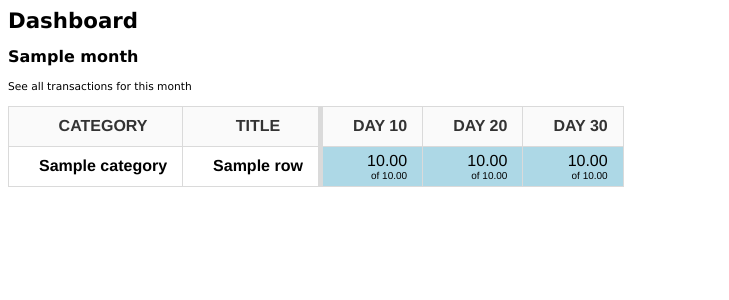
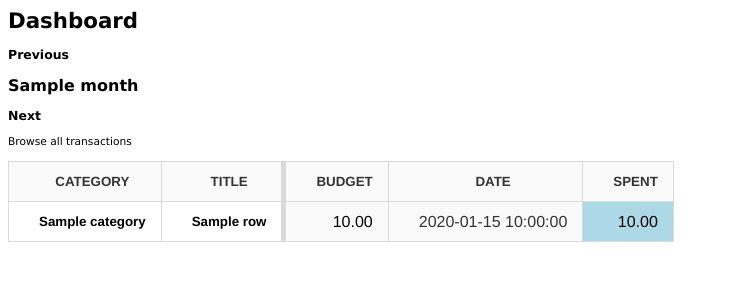
Before and after one commit to reis/bdgt, a Python web app: template web/templates/budget.html in a window 1280 px wide. Shown: the top 300 px of the page, without its empty margins (0-729 px from the left). Run offline with Jinja, Linux system fonts and the light colour scheme; the template is opened without the code that fills it: most values are stand-ins (such as "Sample title", 1, 10 or a date in 2020).

Commit message:
New templates

```diff
--- a/web/static/css/table.css
+++ b/web/static/css/table.css
@@ -11,13 +11,16 @@ a {
 table {
   color: #333;
   font-family: Helvetica, Arial, sans-serif;
+  font-size: 10pt;
   border-collapse: collapse;
   border-spacing: 0;
 }
 
-thead tr th {
+tr th.header {
   background: #FAFAFA;
+  font-size: 10pt;
   text-align: center;
+  font-weight: bold;
 }
 
 th {
@@ -32,14 +35,11 @@ td, th {
     padding-left: 30px;
 }
 
-th {
-    font-weight: bold;
-}
-
 td {
     background: #FAFAFA;
 }
 
 td.number {
   text-align: right;
+  font-size: 12pt;
 }
--- a/web/templates/budget.html
+++ b/web/templates/budget.html
@@ -1,51 +1,55 @@
 {% extends 'template.html' %}
 {% block content %}
+        <h3><a href="budget?month={{ links[0] }}">Previous</a></h3>
         <h2>{{ month }}</h2>
-        <a href="transactions?month={{ month }}&category=&title=">See all transactions for this month</a>
+        <h3><a href="budget?month={{ links[1] }}">Next</a></h3>
+        <a href="transactions?month={{ month }}&category=&title=">Browse all transactions</a>
         <br/><br/>
         <table>
 
-            <thead>
                 <tr>
-                    <th>CATEGORY</th>
-                    <th style="border-right: 5px solid #DADADA;">TITLE</th>
-                    <th>DAY 10</th>
-                    <th>DAY 20</th>
-                    <th>DAY 30</th>
+                    <th class="header">CATEGORY</th>
+                    <th class="header" style="border-right: 5px solid #DADADA;">TITLE</th>
+                    <th class="header">BUDGET</th>
+                    <th class="header">DATE</th>
+                    <th class="header">SPENT</th>
                 </tr>
-            </thead>
-            <tbody>
                 {% for row in budget %}
                 <tr>
-                    {% set c1 = "LightGray" if row['budget1'] == 0 and row['amount1'] == 0 else "YellowGreen" if row['amount1'] > row['budget1'] else "Salmon" if row['amount1'] < row['budget1'] else "LightBlue" %}
-                    {% set c2 = "LightGray" if row['budget2'] == 0 and row['amount2'] == 0 else "YellowGreen" if row['amount2'] > row['budget2'] else "Salmon" if row['amount2'] < row['budget2'] else "LightBlue" %}
-                    {% set c3 = "LightGray" if row['budget3'] == 0 and row['amount3'] == 0 else "YellowGreen" if row['amount3'] > row['budget3'] else "Salmon" if row['amount3'] < row['budget3'] else "LightBlue" %}
-                    {% if row["ord"] == 2 %}
-                        {% set c1 = "Yellow" %}
-                        {% set c2 = "Yellow" %}
-                        {% set c3 = "Yellow" %}
-                    {% endif %}
+                    {% set c1 = "LightGray" if row['budget'] == 0 and row['spent'] == 0 else "Yellow" if row['spent'] == 0 else "YellowGreen" if row['spent'] > row['budget'] else "Salmon" if row['spent'] +1 < row['budget'] else "LightBlue" %}
                     <th>
                         <a href="transactions?month={{month}}&category={{row['category'] }}&title=">
                         {{ row['category'] }}</th>
                     <th style="border-right: 5px solid #DADADA;">
-                            <a href="transactions?month={{month}}&category={{row['category'] }}&title={{row['title'] if row['title']}}">
-                            {{ row['title'] if row['title'] }}</th>
+                        <a href="transactions?month={{month}}&category={{row['category'] }}&title={{row['title'] if row['title']}}">
+                        {{ row['title'] if row['title'] }}</th>
+                    <td class="number">
+                        <a href="transactions?month={{month}}&category={{row['category'] }}&title={{row['title'] if row['title']}}">
+                        {{ "{:.2f}".format(row['budget']) }}
+                    </td>
+                    <td class="number">
+                        {{ row['date'] if row['date'] }}
+                    </td>
                     <td class="number" style="background: {{c1}}">
                         <a href="transactions?month={{month}}&category={{row['category'] }}&title={{row['title'] if row['title']}}">
-                        {{ "{:.2f}".format(row['amount1']) }} {% if row["pred1"] == 1 %}*{% endif %} <br> <font size="-2"> of {{ "{:.2f}".format(row['budget1']) }}</font>
+                        {{ "{:.2f}".format(row['spent']) }} {% if row["pred1"] == 1 %}*{% endif %}
                     </td>
-                    <td class="number" style="background: {{c2}}">
-                        <a href="transactions?month={{month}}&category={{row['category'] }}&title={{row['title'] if row['title']}}">
-                        {{ "{:.2f}".format(row['amount2']) }} {% if row["pred2"] == 1 %}*{% endif %} <br> <font size="-2"> of {{ "{:.2f}".format(row['budget2']) }}</font></td>
-                    <td class="number" style="background: {{c3}}">
-                        <a href="transactions?month={{month}}&category={{row['category'] }}&title={{row['title'] if row['title']}}">
-                        {{ "{:.2f}".format(row['amount3']) }} {% if row["pred3"] == 1 %}*{% endif %} <br> <font size="-2"> of {{ "{:.2f}".format(row['budget3']) }}</font></td>
                 </tr>
 
+                    {% if row['category'][:7] == "BALANCE" and row['ord'] < 9 %}
+                    <tr style="height: 4px">
+                        <td colspan="5" style="height: 4px; background: white"></td>
+                    </tr>
+                    <tr>
+                        <th class="header">CATEGORY</th>
+                        <th class="header" style="border-right: 5px solid #DADADA;">TITLE</th>
+                        <th class="header">BUDGET</th>
+                        <th class="header">DATE</th>
+                        <th class="header">SPENT</th>
+                    </tr>
+                    {% endif %}
 
                 {% endfor %}
 
-            </tbody>
         </table>
 {% endblock %}
```
Also changed, not shown: web/templates/transactions.html (+5 -2 lines).
